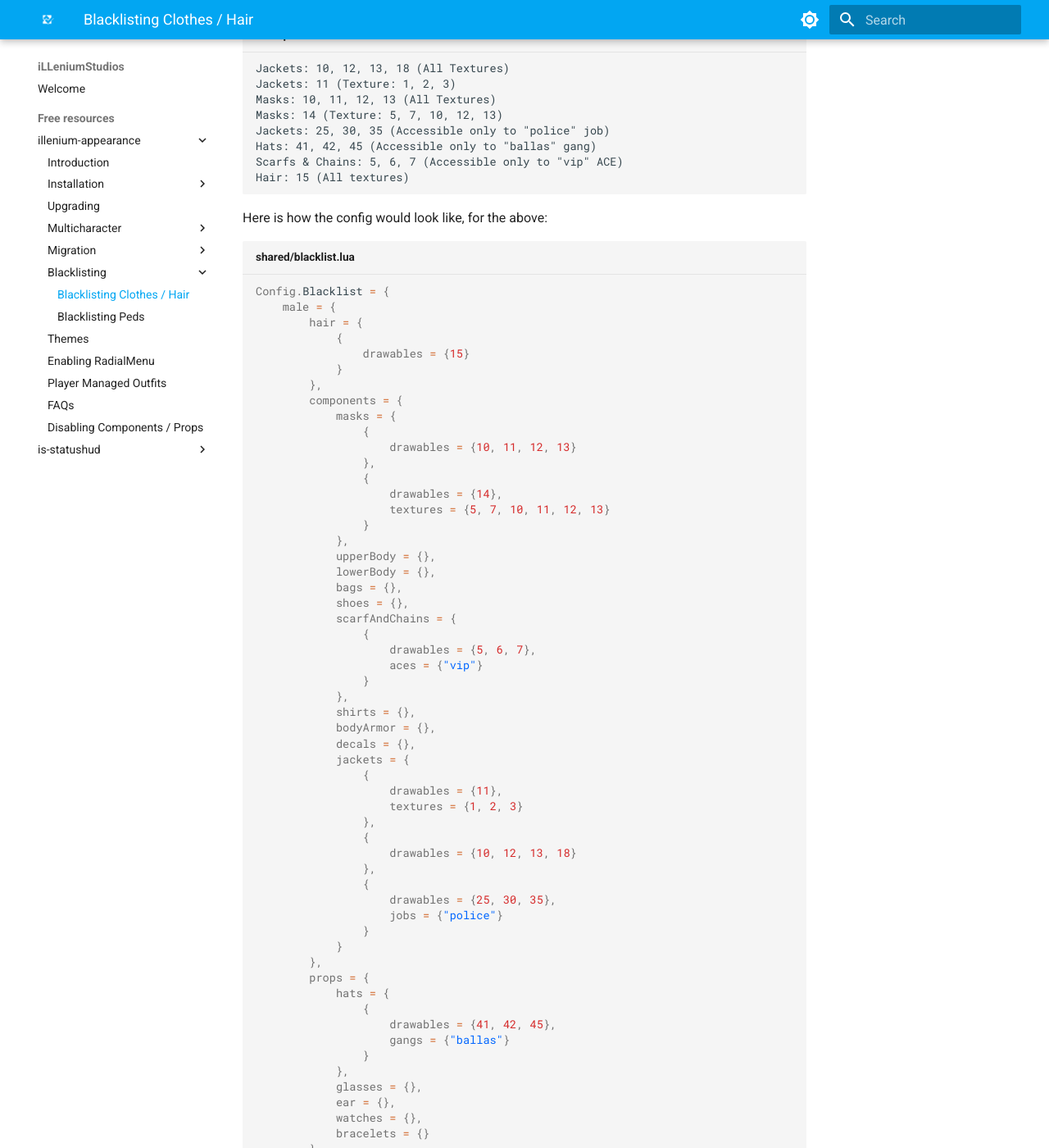
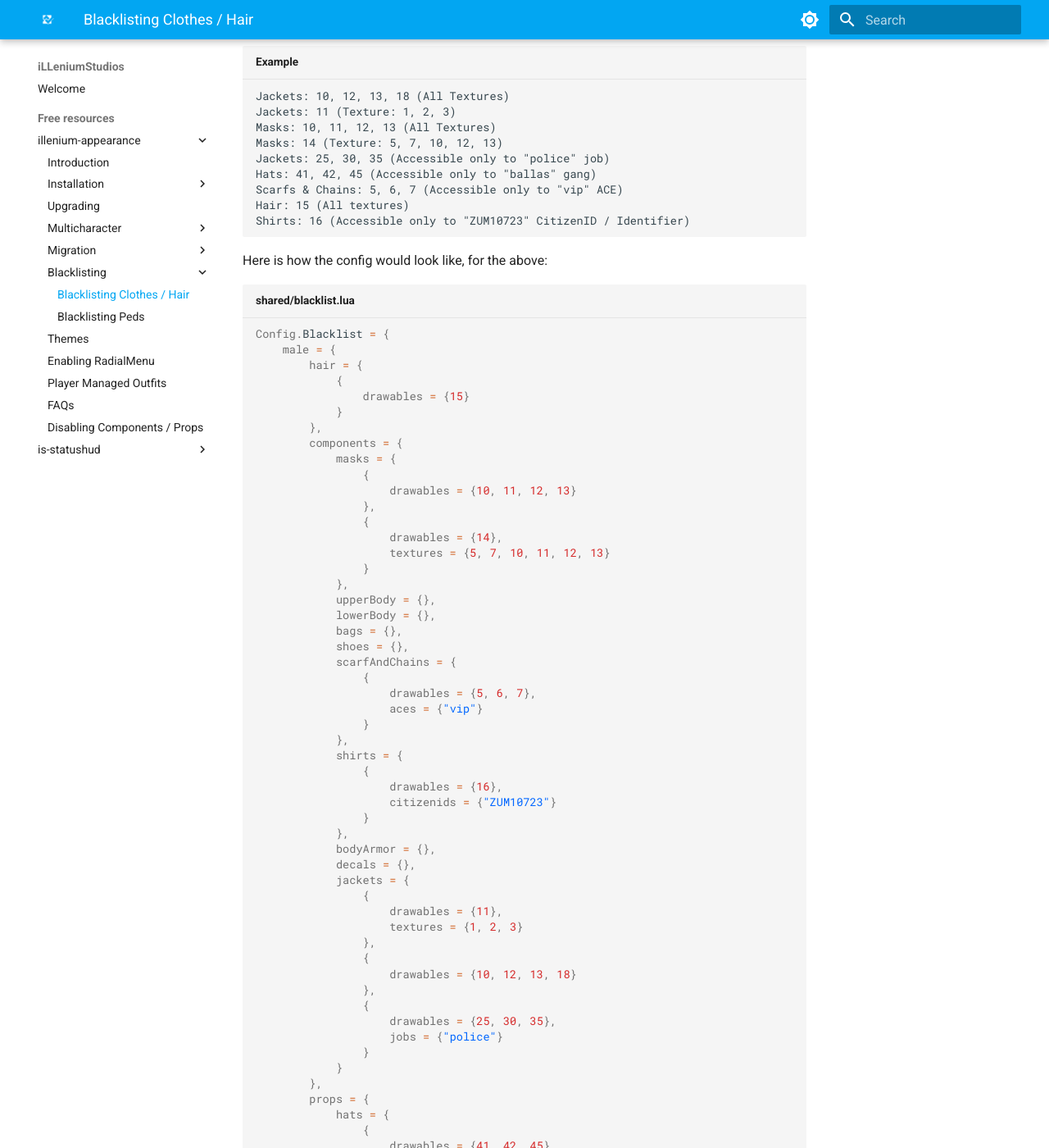
Before and after one commit to insoomnia1/illeniumdocs.github.io, an MkDocs documentation site: the page built from docs/free-resources/illenium-appearance/blacklisting/clothes.md, in a window 1280 px wide and 1400 px high, scrolled down 400 px. Shown: the whole window at 82% size. Built offline with MkDocs 1.6.1 and Material for MkDocs 9.7.7, drawn with Linux system fonts in a browser that asks for light colours.

Commit message:
Add docs for blacklisting citizenids

````diff
--- a/docs/free-resources/illenium-appearance/blacklisting/clothes.md
+++ b/docs/free-resources/illenium-appearance/blacklisting/clothes.md
@@ -7,6 +7,7 @@
 - Jobs
 - Gangs
 - ACEs
+- CitizenIDs
 
 The way it works is that you need to add the blacklist configuration to `shared/blacklist.lua`.  The default file contains all the component names that you can choose to blacklist. For example if you want to blacklist following items:
 
@@ -19,6 +20,7 @@
 Hats: 41, 42, 45 (Accessible only to "ballas" gang)
 Scarfs & Chains: 5, 6, 7 (Accessible only to "vip" ACE)
 Hair: 15 (All textures)
+Shirts: 16 (Accessible only to "ZUM10723" CitizenID / Identifier)
 ```
 
 Here is how the config would look like, for the above:
@@ -51,7 +53,12 @@
                     aces = {"vip"}
                 }
             },
-            shirts = {},
+            shirts = {
+                {
+                    drawables = {16},
+                    citizenids = {"ZUM10723"}
+                }
+            },
             bodyArmor = {},
             decals = {},
             jackets = {
````
Also changed, not shown: docs/free-resources/illenium-appearance/intro.md (+2 -2 lines).
